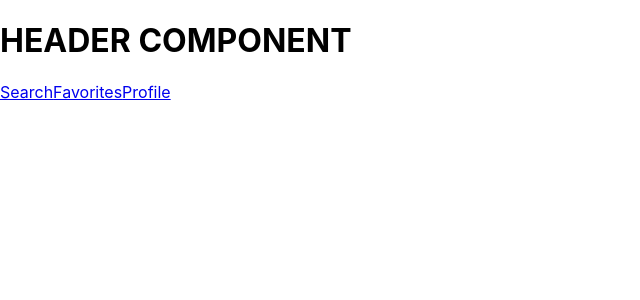
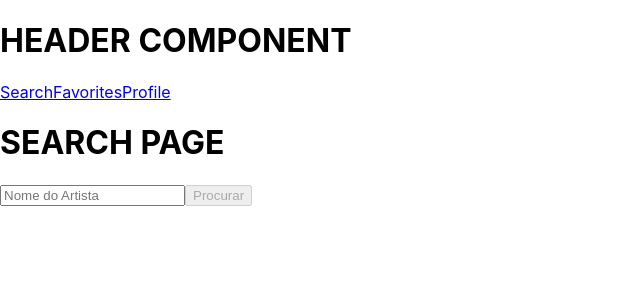
Before and after one commit to afstudiox/player-music, a React (Create React App) app: page /search in a window 1280 px wide. Shown: the top 300 px of the page, without its empty margins (0-640 px from the left). Built offline with nearby package versions, Linux system fonts and the light colour scheme.

Commit message:
5. Crie o formulário para pesquisar artistas+

```diff
--- a/src/pages/Search.js
+++ b/src/pages/Search.js
@@ -2,10 +2,61 @@ import React, { Component } from 'react';
 import Header from '../components/Header';
 
 class Search extends Component {
+  constructor() {
+    super();
+    this.state = {
+      buttonState: true,
+      inputName: '',
+    };
+  }
+
+  // funcao que habilita o botão condicionalmente
+  enableButton = () => {
+    const { inputName } = this.state;
+    let validate = false;
+    const min = 1;
+    if (inputName.length < min) {
+      validate = true;
+    } else {
+      validate = false;
+    }
+    return this.setState({ buttonState: validate });
+  }
+
+  // funçao que monitora o input atualizado o state
+  handleChange = ({ target }) => {
+    const { name } = target;
+    this.setState({
+      [name]: target.value,
+    }, this.enableButton());
+  }
+
   render() {
+    const { buttonState } = this.state;
     return (
       <div data-testid="page-search">
         <Header />
+        <h1>SEARCH PAGE</h1>
+        <form>
+          <label htmlFor="input-search">
+            <input
+              type="text"
+              name="inputName"
+              data-testid="search-artist-input"
+              placeholder="Nome do Artista"
+              onChange={ this.handleChange }
+            />
+          </label>
+          <button
+            type="button"
+            name="btn-submit"
+            data-testid="search-artist-button"
+            disabled={ buttonState }
+            onClick={ this.authentication }
+          >
+            Procurar
+          </button>
+        </form>
       </div>
     );
   }
```
